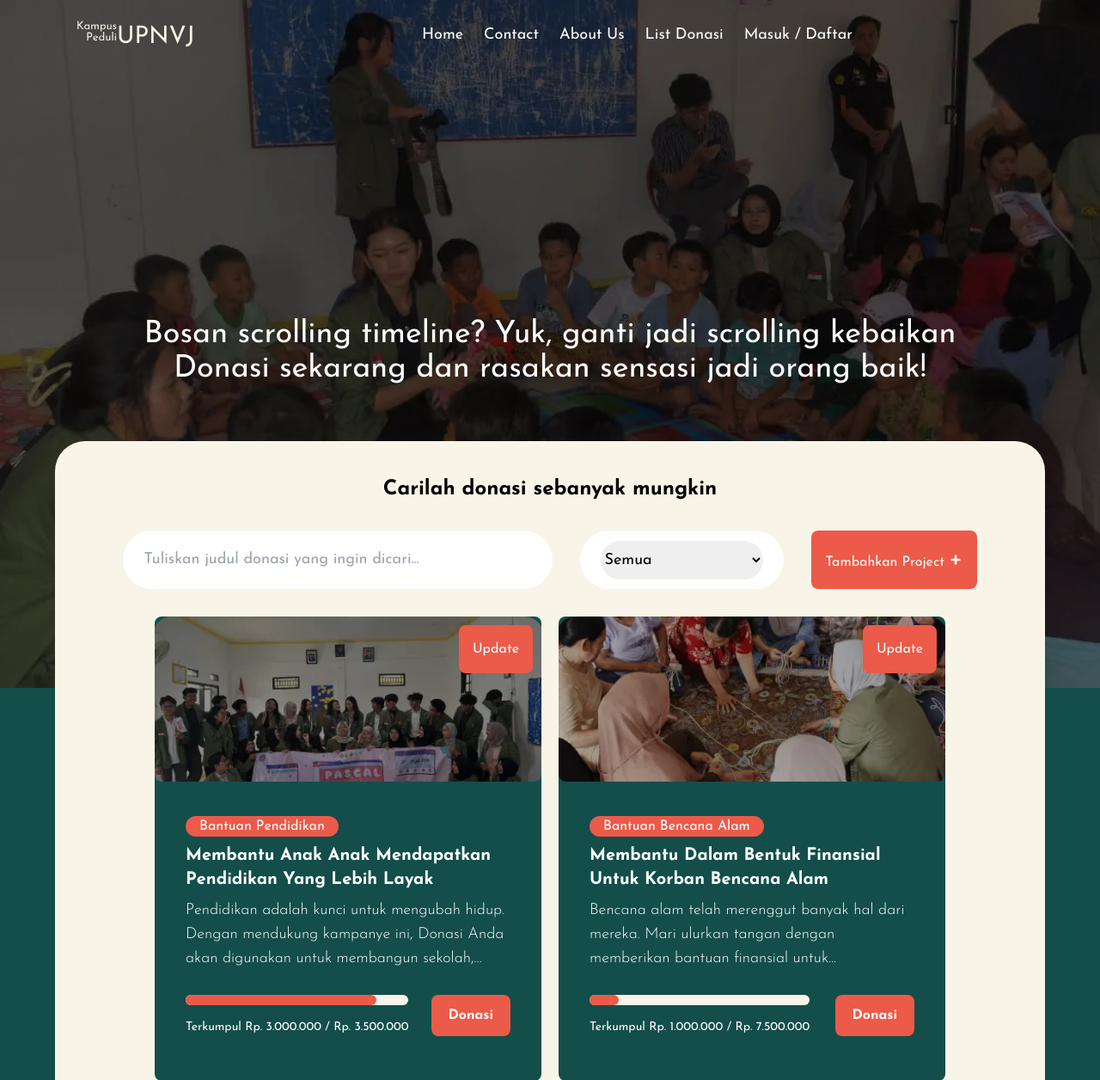
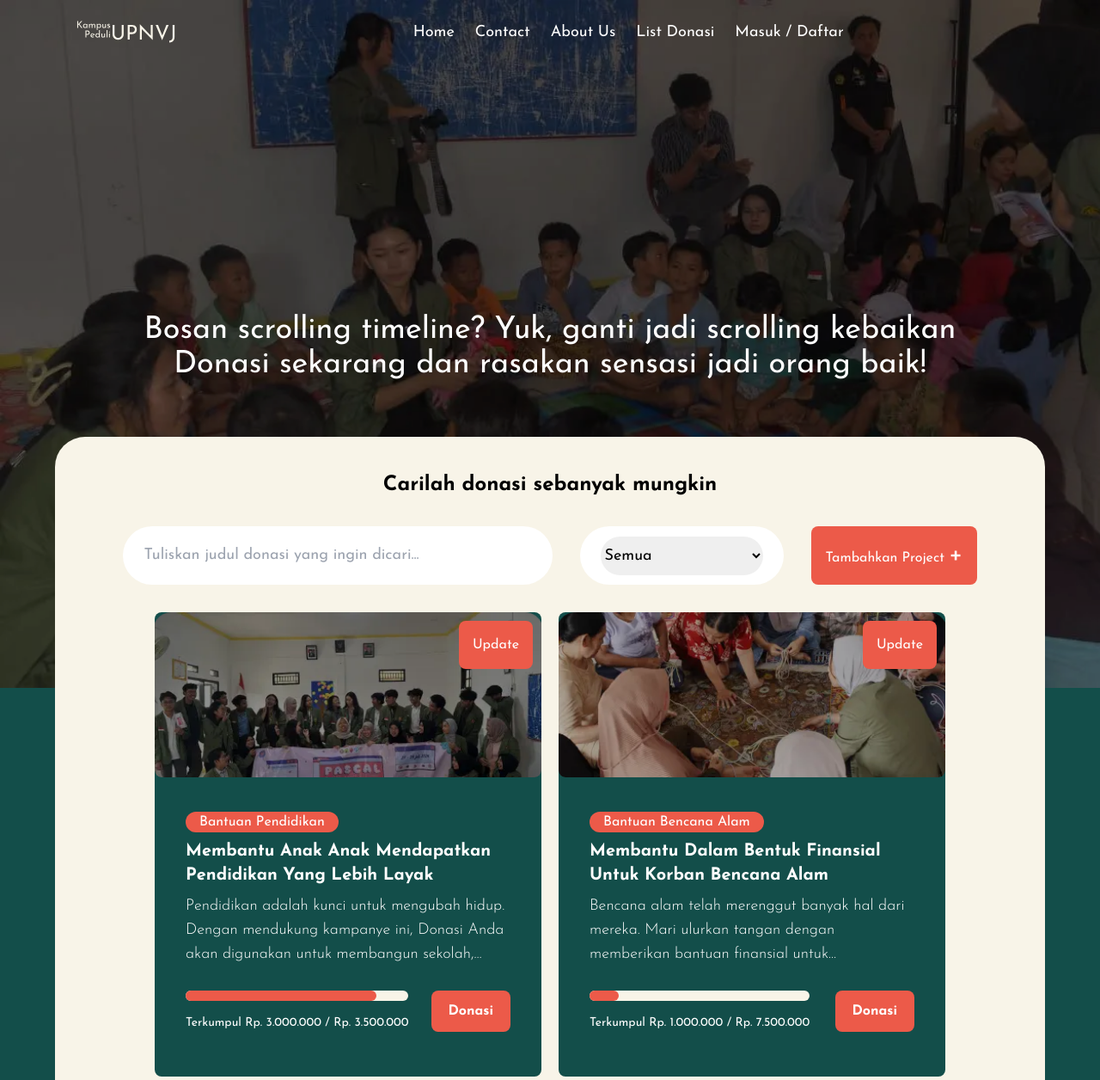
Before and after one commit to idfp/KampusPeduliUPNVJ, a PHP site: page /donation/projects/ in a window 1280 px wide. Shown: the top 1256 px of the page at 86% size. Run offline with PHP 8.4, Linux system fonts and the light colour scheme; data comes from the database, SQL or seed files in the repository; some libraries are stand-ins or nearby versions.

Commit message:
koreksi ja

```diff
--- a/donation/projects/index.php
+++ b/donation/projects/index.php
@@ -135,10 +135,10 @@
         window.user = {}
     </script>
     <header class="flex justify-between items-center p-6 z-50">
-        <div class="text-lg font-bold -ml-4 lg:ml-16">
+        <div class="text-lg font-bold ml-4 lg:ml-16">
             <img src="../../logo.svg" />
         </div>
-        <nav class="space-x-2 lg:space-x-6 ml-4 flex flex-row ml-auto mr-auto">
+        <nav class="space-x-2 items-center justify-center w-full lg:space-x-6 -ml-48 flex flex-row ml-auto mr-auto">
             <a class="text-white hover:text-red-500 text-md lg:text-lg duration-300" href="../../">
                 Home
             </a>
@@ -151,7 +151,7 @@
             <a class="text-white hover:text-red-500 text-md lg:text-lg text-nowrap" href="../../donation/list/">
                 List Donasi
             </a>
-            <a class="text-white hover:text-red-500 text-md lg:text-lg text-nowrap" href="../../login/" id="login-btn">
+            <a class="text-white hover:text-red-500 text-md lg:text-lg text-nowrap mr-auto" href="../../login/" id="login-btn">
                 Masuk / Daftar
             </a>
             <script>
--- a/index.php
+++ b/index.php
@@ -181,7 +181,6 @@
 <script>
     const projectContainer = document.getElementById("project-container");
 
-
     fetch(window.location.href.replace("index.php", "") + '/api/projects/')
         .then(response => response.json())
         .then(res => {
```
